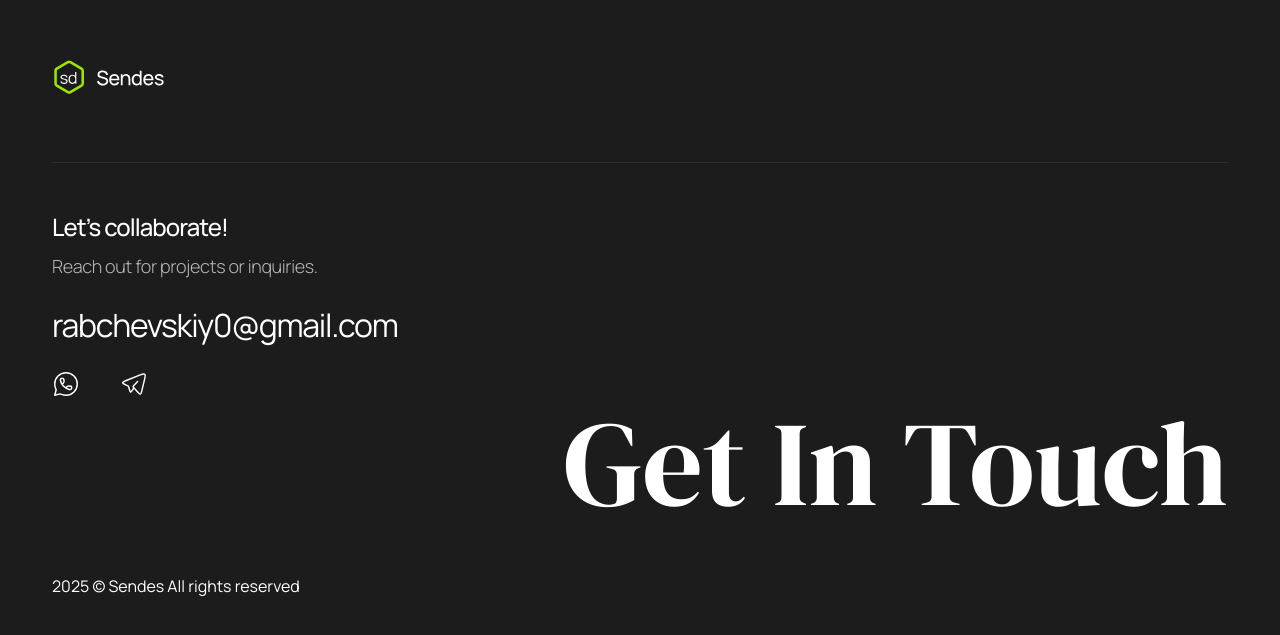
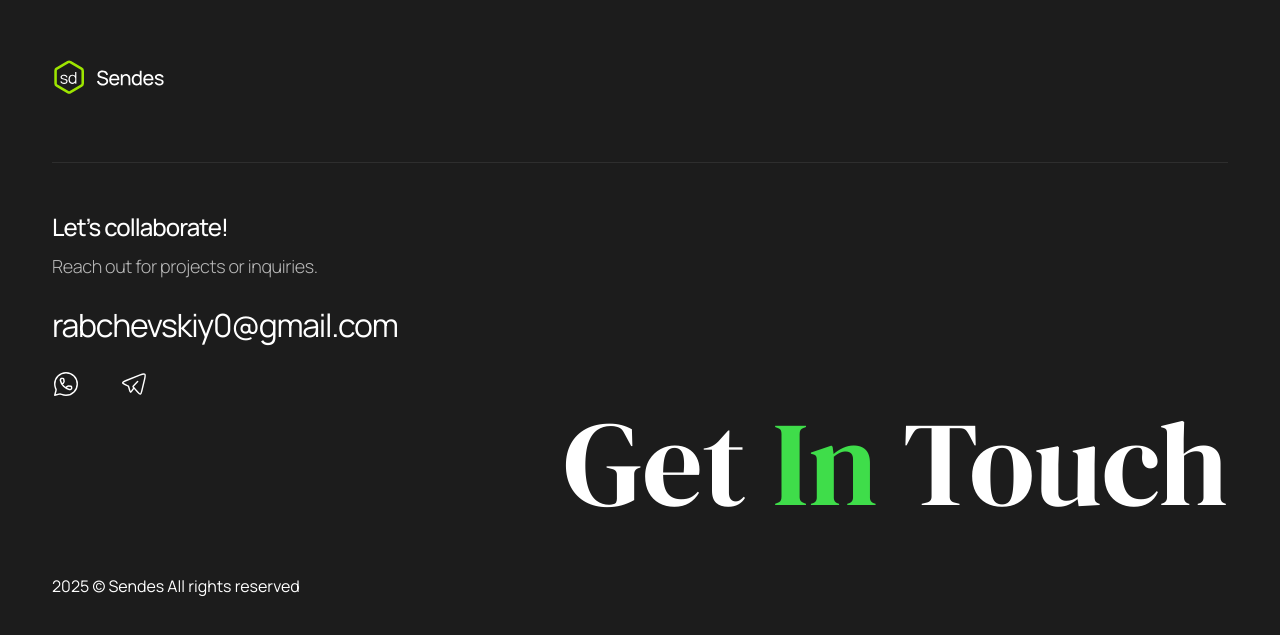
Before and after one commit to Carterjamesq/sendes, a React (Vite) app: page / in a window 1280 px wide. Shown: the part 4032-4667 px from the top of the page. Built offline with nearby package versions, Linux system fonts and the light colour scheme; no server answers.

Commit message:
Updated code

```diff
--- a/src/components/Footer.jsx
+++ b/src/components/Footer.jsx
@@ -18,7 +18,7 @@ const Footer = () => {
             rabchevskiy0@gmail.com
           </a>
           <div className="footer__social">
-            <a href="#!">
+            <a href="https://t.me/carterjames" target="_blank">
               <img src={whatsApp} />
             </a>
             <a href="#!">
@@ -27,7 +27,9 @@ const Footer = () => {
           </div>
         </div>
         <div className="footer__cta-text">
-          <h6>Get In Touch</h6>
+          <h6>
+            Get <span>In</span> Touch
+          </h6>
         </div>
         <div className="footer__copyrights">
           <span>2025 © Sendes All rights reserved</span>
--- a/src/scss/footer.scss
+++ b/src/scss/footer.scss
@@ -44,6 +44,10 @@ footer {
       font-weight: 300;
       font-family: "DM Serif Display", serif;
       margin-bottom: 52px;
+
+      span {
+        color: $indicator-color;
+      }
     }
   }
 }
```
